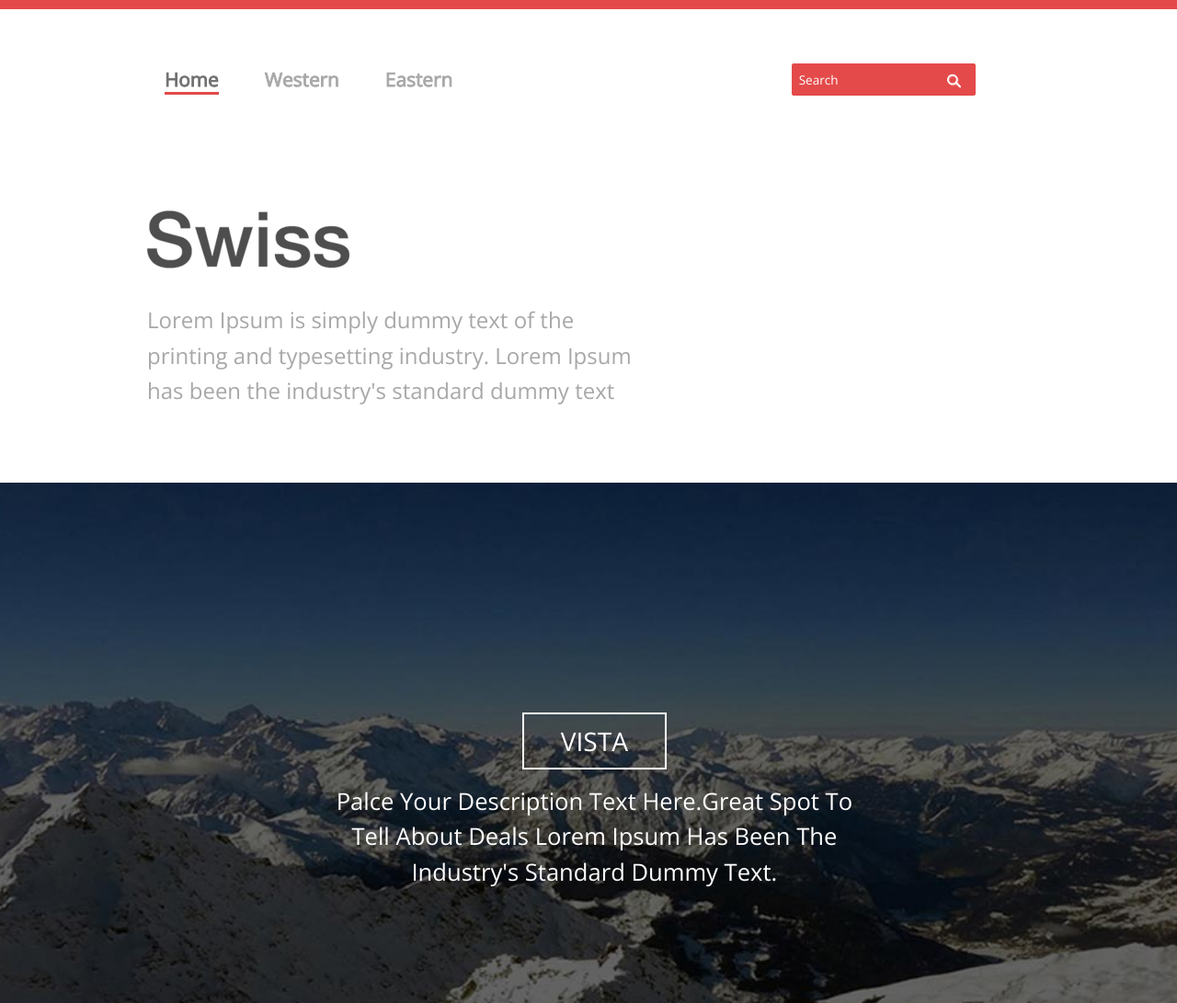
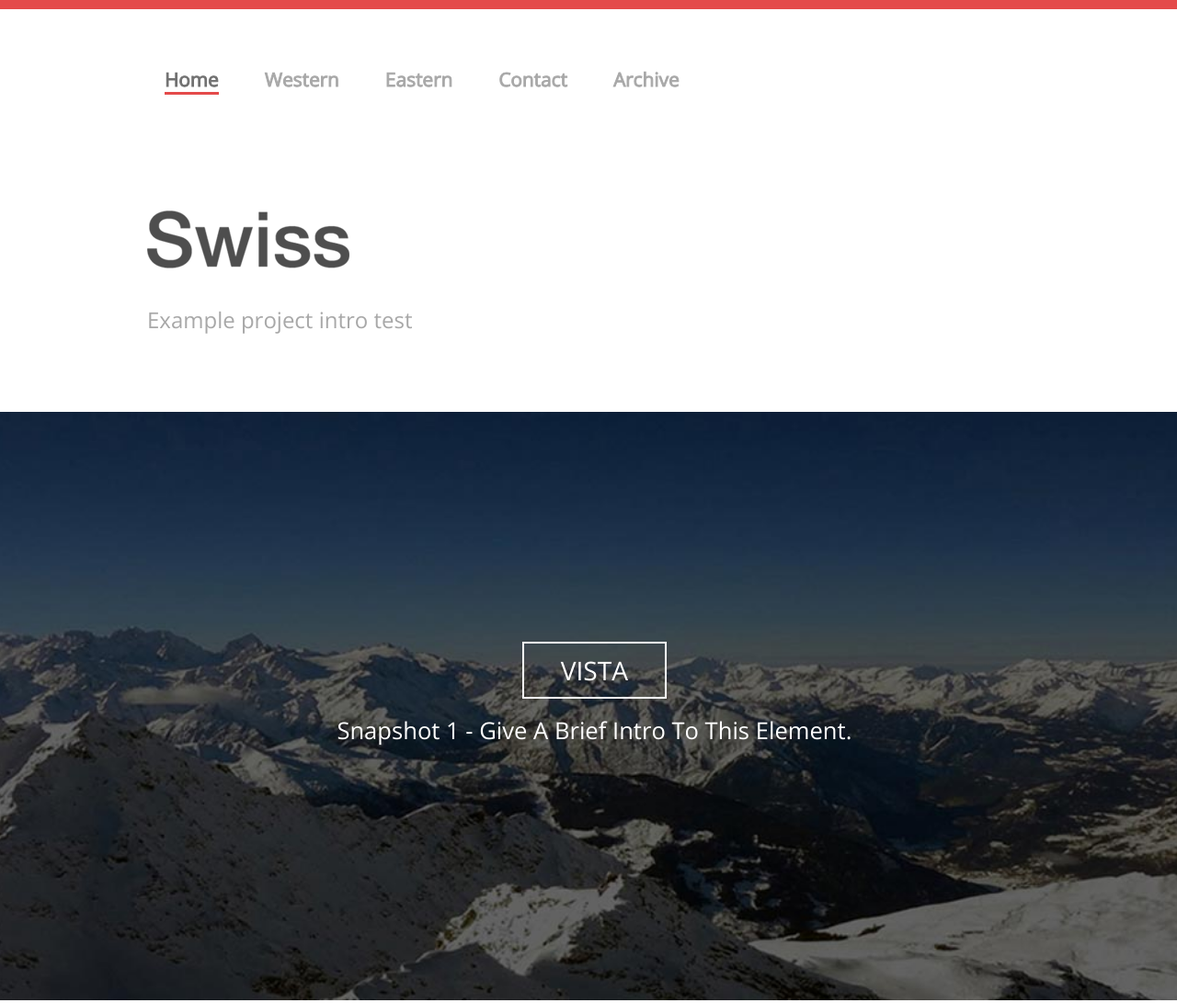
Before and after one commit to CodyJason/CodyJason.github.io, a plain HTML site: page index.html in a window 1280 px wide. Shown: the top 1091 px of the page at 92% size. Drawn offline with nearby package versions, Linux system fonts and the light colour scheme.

Commit message:
Continue cleaning

```diff
--- a/index.html
+++ b/index.html
@@ -41,15 +41,19 @@ License URL: http://creativecommons.org/licenses/by/3.0/
 						<li class="a"><a class="active" href="index.html">Home</a> </li>
 						<li><a href="western.html">Western</a></li>
 						<li><a href="eastern.html">Eastern</a>  </li>
+						<li><a href="contact.html">Contact</a></li>
+						<li><a href="archive.html">Archive</a>  </li>
 						<!---<li><a href="contact.html">Contact</a> </li> -->
 
 				</ul>
 		 </div>
+		 <!--
 		 <div class="search">
 				<input type="text" name="s" class="textbox" value="Search" onfocus="this.value = '';" onblur="if (this.value == '') {this.value = 'Search';}">
 				<input type="submit" value="Subscribe" id="submit" name="submit">
 				<div id="response"> </div>
 		 </div>
+		 -->
 		<div class="clear"> </div>
 </div>
 </div>
@@ -57,10 +61,11 @@ License URL: http://creativecommons.org/licenses/by/3.0/
 <!-- end_header -->
 <div class="wrap">
 	<div class="logo">
+		<!-- This section prints swiss with an image -->
       <a href="index.html"><img src="images/logo.png" alt=""></a>
     </div>
 	<div class="grid">
-        <p>Lorem Ipsum is simply dummy text of the printing and typesetting industry. Lorem Ipsum has been the industry's standard dummy text</p>
+        <p>Example project intro test</p>
 	</div>
 	  <div class="clear"> </div>
 	  </div>
@@ -71,13 +76,13 @@ License URL: http://creativecommons.org/licenses/by/3.0/
             <div data-src="images/slider1.jpg">
                 <div class="camera_caption fadeFromBottom">
                 	<p><a href="index.html">VISTA</a></p>
-                    <h2>palce your description text here.great spot to tell about deals Lorem Ipsum has been the industry's standard dummy text.</h2>
+                    <h2>Snapshot 1 - give a brief intro to this element.</h2>
                 </div>
             </div>
             <div data-src="images/slider2.jpg">
                 <div class="camera_caption fadeFromBottom">
                 	<p><a href="index.html">GREAT</a></p>
-                   <h2> It uses a light version of jQuery mobile, navigate the slides by swiping with your fingers Lorem Ipsum has been the industry's standard dummy text</h2>
+                   <h2> Snapshot 2- talk about this one a little bit</h2>
                 </div>
             </div>
             <div data-src="images/slider4.jpg">
@@ -96,11 +101,13 @@ License URL: http://creativecommons.org/licenses/by/3.0/
 		 	  <div class="top-cont">
 		          <h2>Lorem Ipsum is simply dummy text of the printing and typesetting industry</h2>
 		         <div class="f_nav1">
+		         	<!--
 						<ul>
 							<li><p><i class="icon1"> </i><span>4 Jan 24</span><p></li>
 							<li ><a href="#"> <i class="icon2"> </i> <span>Text</span></a></li>
 					  		<li ><a href="#"> <i class="icon3"> </i><span>3 Comments</span></a></li>
 						</ul>
+					-->
 						<div class="clear"></div>
 				   </div>
 		          <p>Lorem Ipsum is simply dummy text of the printing and typesetting industry. Lorem Ipsum has been the industry's standard dummy text ever since the 1500s, when an unknown printer took a galley of type and scrambled it to make a type specimen book. It has survived not only five centuries, but also the leap into electronic typesetting, remaining essentially unchanged</p>
@@ -113,11 +120,13 @@ License URL: http://creativecommons.org/licenses/by/3.0/
 		   <div class="middle-cont">
 
 			   	 <div class="f_nav2">
+			   	 	<!--
 						<ul>
 							<li><p> <i class="icon1"> </i><span>4 Jan 24</span></p></li>
 							<li ><a href="#"> <i class="icon2"> </i> <span>Quote</span></a></li>
 					  		<li ><a href="#"> <i class="icon3"> </i><span>3 Comments</span></a></li>
 						</ul>
+					-->
 						<div class="clear"></div>
 				   </div>
 		          <p>Lorem Ipsum is simply dummy text of the printing and typesetting industry. Lorem Ipsum has been the industry's standard dummy text ever since the 1500s, when an unknown printer took a galley of type and scrambled it to make a type specimen book.</p>
@@ -129,11 +138,13 @@ License URL: http://creativecommons.org/licenses/by/3.0/
 	   <div class="wrap">
 		   <div class="bottom-cont">
 			   	  <div class="f_nav3">
+			   	  	<!--
 						<ul>
 							<li><p> <i class="icon1"> </i><span>4 Jan 24</span></p></li>
 							<li ><a href="#"> <i class="icon2"> </i> <span>Video</span></a></li>
 					  		<li ><a href="#"> <i class="icon3"> </i><span>3 Comments</span></a></li>
 						</ul>
+					-->
 						<div class="clear"></div>
 				   </div>
 		         <iframe src="//player.vimeo.com/video/83907617?title=0&amp;byline=0&amp;portrait=0&amp;badge=0" width="950" height="475" frameborder="0" webkitallowfullscreen mozallowfullscreen allowfullscreen>
@@ -141,6 +152,7 @@ License URL: http://creativecommons.org/licenses/by/3.0/
 		   </div>
 	  </div>
 	  </div>
+	<!--
 	   <div class="footer-top-bg">
 	   <div class="wrap">
 	   	    <div class="footer-top">
@@ -156,6 +168,7 @@ License URL: http://creativecommons.org/licenses/by/3.0/
 		    </div>
 	   </div>
 	   </div>
+
 	   <div class="footer-middle-bg">
 	   <div class="wrap">
 	   	  <div class="footer-middle">
@@ -171,12 +184,14 @@ License URL: http://creativecommons.org/licenses/by/3.0/
 		  </div>
 	  </div>
 	  </div>
+	-->
 	  <!-- footer-bottom -->
 	<div class="footer-bottom">
 		 <div class="wrap">
 				 <div class="copy-right">
 					<p>Swiss Theme by Niall Mac Farlane Template <a href="http://w3layouts.com/">  w3layouts.com</a></p>
 				</div>
+			<!--
 			 	<div class="social-icons">
 			   		  	<ul>
 				 			  <li class="icon1"><a href="#" target="_blank"> </a></li>
@@ -187,6 +202,7 @@ License URL: http://creativecommons.org/licenses/by/3.0/
 						      <div class="clear"></div>
 				     	</ul>
 				</div>
+			-->
 	     </div>
        <div class="clear"> </div>
     </div>
```
